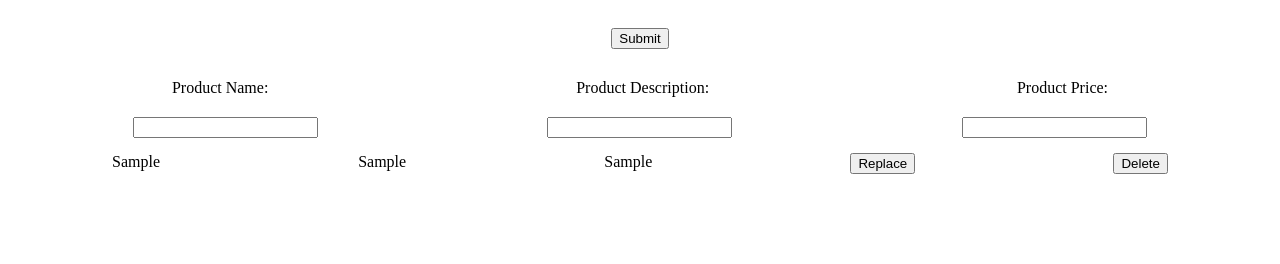
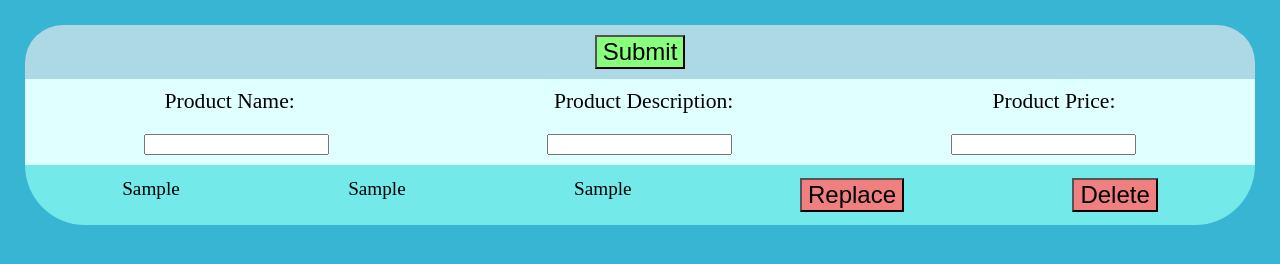
Before and after one commit to amank736836/Products-Server, a plain HTML site: page products/product.html in a window 1280 px wide. Both pictures are taken after typing "Sample", "Sample", "Sample" into the empty fields and a click on the button "Submit". Drawn offline with Linux system fonts and the light colour scheme.

Commit message:
css added

```diff
--- a/home/home.css
+++ b/home/home.css
@@ -1,10 +1,14 @@
 
 body{
-    background-color: grey;
+    background-color: rgb(57, 181, 212);
 }
 
 #welcome{
+    border-radius: 2cm 2cm 0cm 0cm;
+    font-size: xx-large;
     text-align: center;
+    font-weight: 700;
+    font-family:'Times New Roman', Times, serif;
     background-color:lightcyan;
 }
 #welcome:hover{
@@ -12,11 +16,12 @@ body{
 }
 
 #buttons{
-    display: flex;
     text-align: center;
     justify-content: space-around;
+    display: flex;
     padding: 20px;
     background-color: lightblue;
+    border-radius: 0cm 0cm 1cm 1cm;
 }
 
 button{
--- a/products/product.html
+++ b/products/product.html
@@ -7,16 +7,16 @@
     <link rel="stylesheet" href="style.css">
 </head>
     <body>
-        <div id="button">
-            <button id="submit">Submit</button>
+        <div id="submit1">
+            <button id="submit2">Submit</button>
         </div>
 
-        <div id="form">
+        <div id="form1">
                 <label for="name" >Product Name:</label>
                 <label for="desc">Product Description:</label>
                 <label for="price">Product Price:</label>
         </div>
-        <div id="form">
+        <div id="form2">
             <input type="text" id="name" name="name">
             <input type="text" id="desc" name="desc">
             <input type="text" id="price" name="price">
--- a/products/script.js
+++ b/products/script.js
@@ -5,7 +5,9 @@ const div = document.querySelector("#products");
 const name = document.querySelector("#name");
 const desc = document.querySelector("#desc");
 const price = document.querySelector("#price");
-const submit = document.querySelector("#submit");
+const submit = document.querySelector("#submit2");
+
+const form2 = document.querySelector("#form2");
 
 submit.addEventListener("click",(e)=>input(e))
 name.addEventListener("keydown",(e)=>  input(e))
@@ -13,9 +15,9 @@ desc.addEventListener("keydown",(e)=>  input(e))
 price.addEventListener("keydown",(e)=> input(e))
 
 function input(e){
-    if( (e.keyCode==13 || e.target.id=="submit") && (name.value=="" || desc.value=="" || price.value=="")){
+    if( (e.keyCode==13 || e.target.id=="submit2") && (name.value=="" || desc.value=="" || price.value=="")){
         alert("Please enter values");
-   }else if(e.keyCode==13 || e.target.id=="submit"){
+   }else if(e.keyCode==13 || e.target.id=="submit2"){
        AddTask();
    }
 }
@@ -25,6 +27,8 @@ function fetchFromLocalStorage(){
         products = JSON.parse(localStorage.getItem("products"));
         product_counter = localStorage.getItem("product_counter");
         products.forEach((item) => AddtoUI(item))
+    }else{
+        form2.setAttribute("style", "border-radius: 0cm 0cm 2cm 2cm;");
     }
 }
 
@@ -38,6 +42,9 @@ function AddTask() {
     obj.id = product_counter;
     products.push(obj);
     storeToLocalStorage();
+    if(products.length != 0){
+        form2.removeAttribute("style");
+    }
     AddtoUI(obj);
     product_counter++;
     localStorage.setItem('product_counter',product_counter);
@@ -122,9 +129,9 @@ function delete_item(e){
         if(item.id != taskid) return item;
     })
     storeToLocalStorage();
-    console.log(products);
     if(products.length == 0){
         localStorage.setItem('product_counter',1);
         product_counter = 1;
+        form2.setAttribute("style", "border-radius: 0cm 0cm 2cm 2cm;");
     }
 }
--- a/products/style.css
+++ b/products/style.css
@@ -1,23 +1,63 @@
-#button{
-    text-align: center;
-    padding: 20px;
+body{
+    background-color: rgb(57, 181, 212);
+    margin: 25px;
 }
 
-#form{
+#submit1{
+    text-align: center;
+    padding: 10px;
+    background-color: lightblue;
+    font-size: x-large;
+    border-radius: 1cm 1cm 0cm 0cm;
+
+}
+#submit2{
+    background-color:rgb(137, 255, 126);
+    font-size: x-large;
+}
+#submit2:hover{
+    background-color:rgb(106, 250, 93);
+    font-size: xx-large;
+}
+
+button{
+    background-color:lightcoral;
+    font-size: x-large;
+}
+button:hover{
+    background-color: lightsalmon;
+    font-size: xx-large;
+}
+
+
+#form1,#form2{
     display: flex;
     justify-content: space-around;
     padding: 10px;
+    background-color:lightcyan;
+    font-family:'Times New Roman', Times, serif;
+    font-size: large;
+    font-weight: 500;
 }
 
-#items{
+label{
+    font-size: larger;
+}
+
+label:hover,span:hover{
+    font-size: x-large;
+}
+
+#products{
     /* display: flex; */
-    justify-content: space-around;
-    padding: 5px;
+    background-color: rgb(116, 233, 233);
+    font-size:larger;
+    border-radius: 0cm 0cm 2cm 2cm;
 }
 
 #div1{
     display: flex;
     justify-content: space-around;
-    padding: 5px;
-    /* float:right; */
+    padding: 13px;
+    font-weight: 500;
 }
```
Also changed, not shown: home/home.html (+2 -5 lines).
